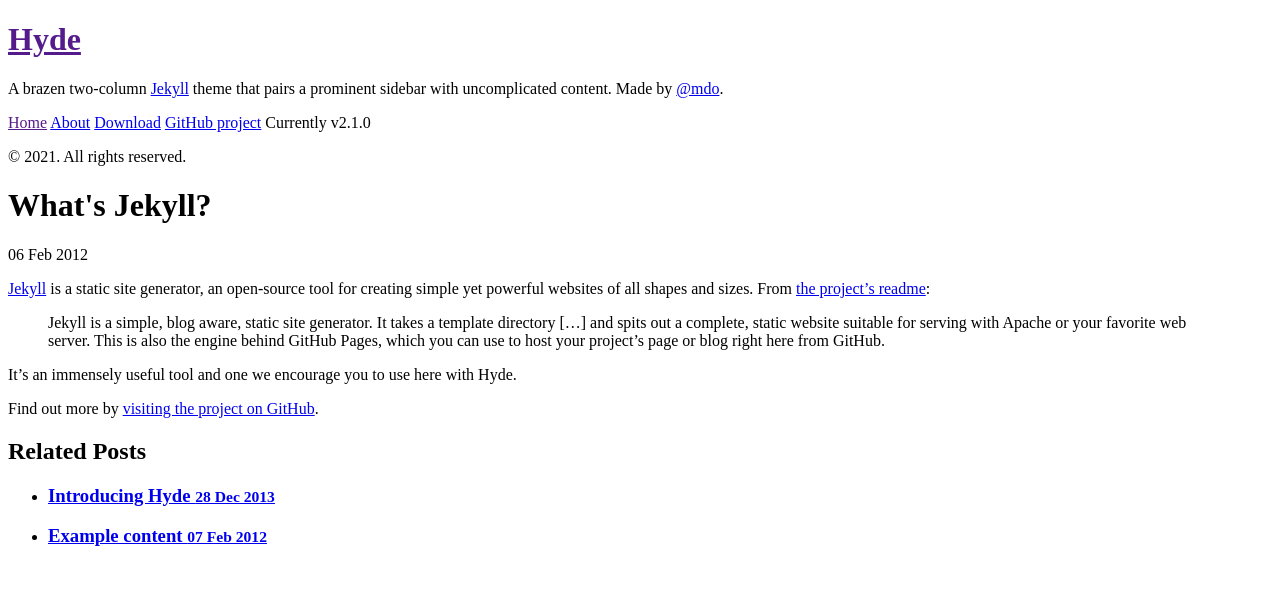
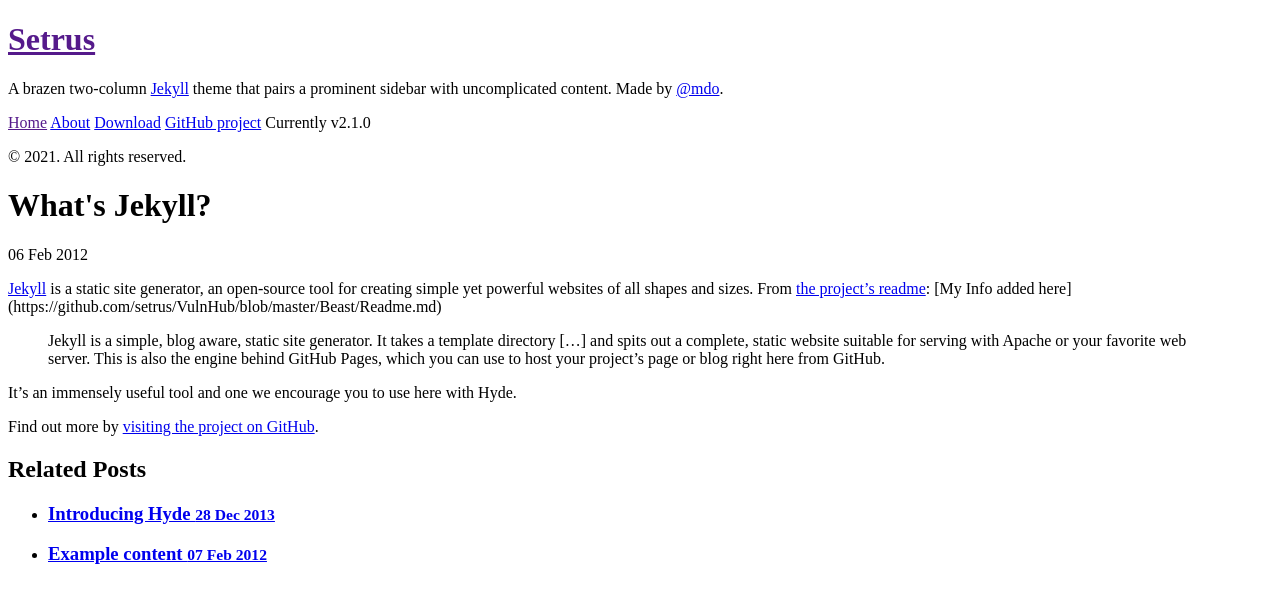
Before and after one commit to setrus/setrus.github.io, a Jekyll site: the page built from _posts/2012-02-06-whats-jekyll.md, in a window 1280 px wide. Shown: the top 603 px of the page. Built offline with Jekyll 4.4.1, drawn with Linux system fonts in a browser that asks for light colours; Markdown is read by kramdown in place of the engine named in the settings.

Commit message:
Adding Personal content. Fixing CNAME error

```diff
--- a/CNAME
+++ /dev/null
@@ -1 +0,0 @@
-hyde.getpoole.com
--- a/_config.yml
+++ b/_config.yml
@@ -7,10 +7,10 @@
 relative_permalinks: false
 
 # Setup
-title:            Hyde
-tagline:          'A Jekyll theme'
+title:            Setrus
+tagline:          'Setrus Tagline'
 description:      'A brazen two-column <a href="http://jekyllrb.com" target="_blank">Jekyll</a> theme that pairs a prominent sidebar with uncomplicated content. Made by <a href="https://twitter.com/mdo" target="_blank">@mdo</a>.'
-url:              http://hyde.getpoole.com
+url:              http://
 baseurl:          /
 
 author:
@@ -23,4 +23,4 @@
 version:          2.1.0
 
 github:
-  repo:           https://github.com/poole/hyde
+  repo:           https://github.com/setrus.github.io
--- a/_posts/2012-02-06-whats-jekyll.md
+++ b/_posts/2012-02-06-whats-jekyll.md
@@ -4,6 +4,7 @@
 ---
 
 [Jekyll](http://jekyllrb.com) is a static site generator, an open-source tool for creating simple yet powerful websites of all shapes and sizes. From [the project's readme](https://github.com/mojombo/jekyll/blob/master/README.markdown):
+[My Info added here] (https://github.com/setrus/VulnHub/blob/master/Beast/Readme.md)
 
   > Jekyll is a simple, blog aware, static site generator. It takes a template directory [...] and spits out a complete, static website suitable for serving with Apache or your favorite web server. This is also the engine behind GitHub Pages, which you can use to host your project’s page or blog right here from GitHub.
 
```
